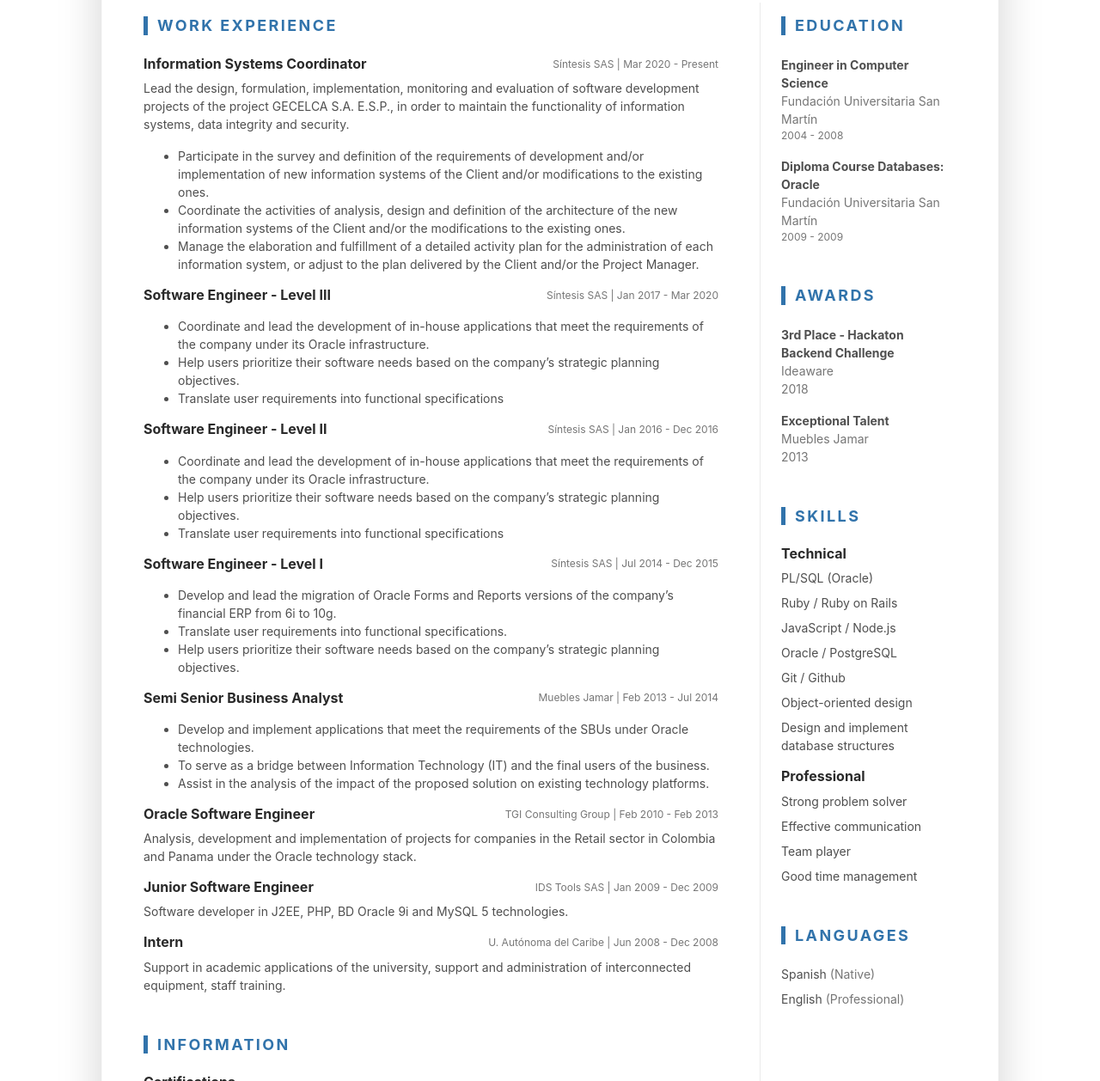
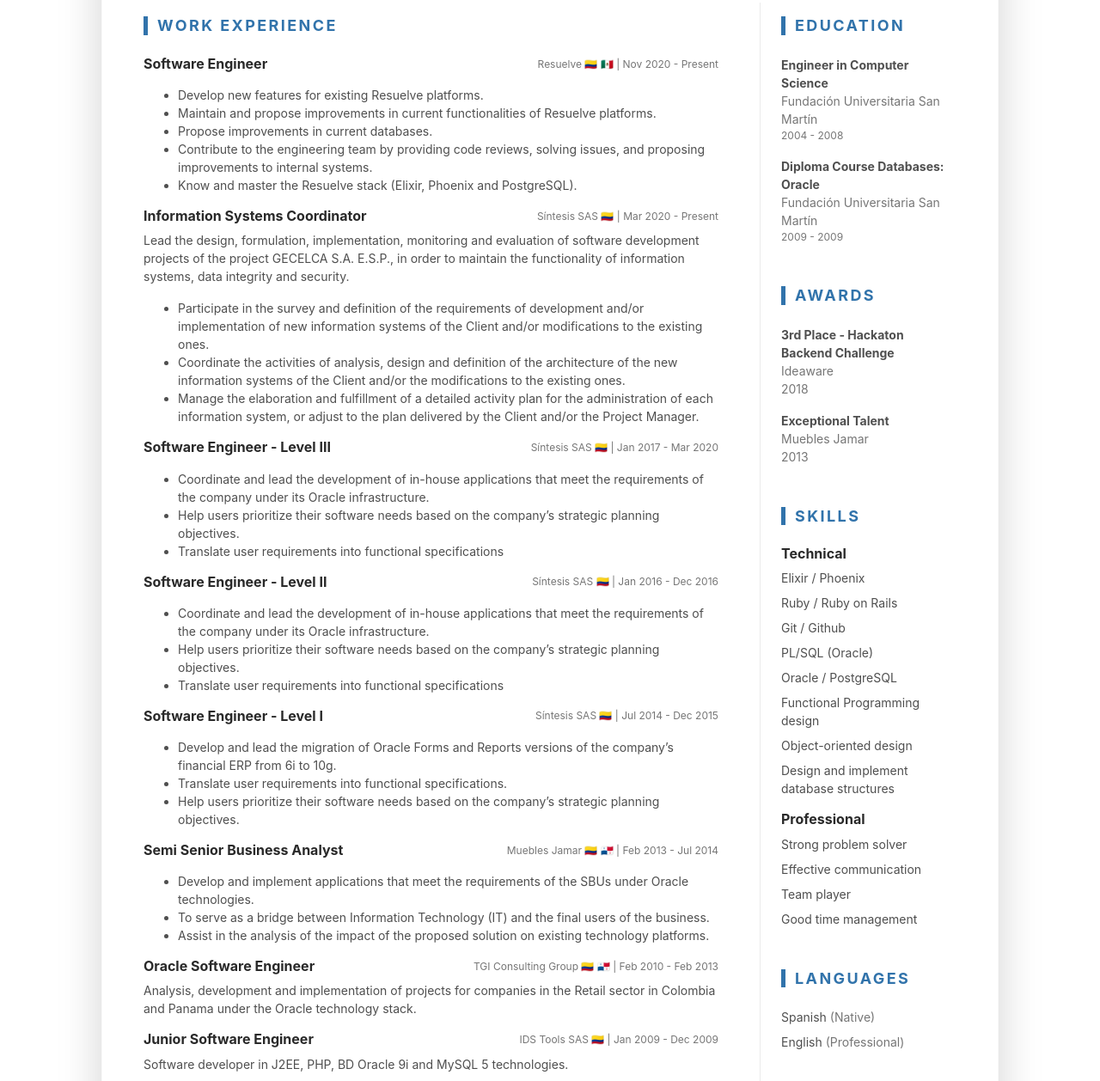
Before and after one commit to hackvan/hackvan.github.io, a plain HTML site: page index.html in a window 1280 px wide. Shown: the part 392-1650 px from the top of the page at 86% size. Drawn offline with Linux system fonts and the light colour scheme.

Commit message:
rebuilding site Thu Dec 24 11:25:56 -05 2020

```diff
--- a/index.html
+++ b/index.html
@@ -109,8 +109,31 @@
 
                                 <div class="item mb-3">
                                     <div class="item-heading row align-items-center mb-2">
+                                        <h4 class="item-title col-12 col-md-6 col-lg-6 mb-2 mb-md-0">Software Engineer</h4>
+                                        <div class="item-meta col-12 col-md-6 col-lg-6 text-muted text-left text-md-right">Resuelve 🇨🇴 🇲🇽 | Nov 2020 - Present</div>
+                                    </div>
+                                    <div class="item-content">
+                                        <p></p>
+                                        <ul class="resume-list">
+
+                                            <li>Develop new features for existing Resuelve platforms.</li>
+
+                                            <li>Maintain and propose improvements in current functionalities of Resuelve platforms.</li>
+
+                                            <li>Propose improvements in current databases.</li>
+
+                                            <li>Contribute to the engineering team by providing code reviews, solving issues, and proposing improvements to internal systems.</li>
+
+                                            <li>Know and master the Resuelve stack (Elixir, Phoenix and PostgreSQL).</li>
+
+                                        </ul>
+                                    </div>
+                                </div>
+
+                                <div class="item mb-3">
+                                    <div class="item-heading row align-items-center mb-2">
                                         <h4 class="item-title col-12 col-md-6 col-lg-6 mb-2 mb-md-0">Information Systems Coordinator</h4>
-                                        <div class="item-meta col-12 col-md-6 col-lg-6 text-muted text-left text-md-right">Síntesis SAS | Mar 2020 - Present</div>
+                                        <div class="item-meta col-12 col-md-6 col-lg-6 text-muted text-left text-md-right">Síntesis SAS 🇨🇴 | Mar 2020 - Present</div>
                                     </div>
                                     <div class="item-content">
                                         <p>Lead the design, formulation, implementation, monitoring and evaluation of software development projects of the project GECELCA S.A. E.S.P., in order to maintain the functionality of information systems, data integrity and security.</p>
@@ -129,7 +152,7 @@
                                 <div class="item mb-3">
                                     <div class="item-heading row align-items-center mb-2">
                                         <h4 class="item-title col-12 col-md-6 col-lg-6 mb-2 mb-md-0">Software Engineer - Level III</h4>
-                                        <div class="item-meta col-12 col-md-6 col-lg-6 text-muted text-left text-md-right">Síntesis SAS | Jan 2017 - Mar 2020</div>
+                                        <div class="item-meta col-12 col-md-6 col-lg-6 text-muted text-left text-md-right">Síntesis SAS 🇨🇴 | Jan 2017 - Mar 2020</div>
                                     </div>
                                     <div class="item-content">
                                         <p></p>
@@ -148,7 +171,7 @@
                                 <div class="item mb-3">
                                     <div class="item-heading row align-items-center mb-2">
                                         <h4 class="item-title col-12 col-md-6 col-lg-6 mb-2 mb-md-0">Software Engineer - Level II</h4>
-                                        <div class="item-meta col-12 col-md-6 col-lg-6 text-muted text-left text-md-right">Síntesis SAS | Jan 2016 - Dec 2016</div>
+                                        <div class="item-meta col-12 col-md-6 col-lg-6 text-muted text-left text-md-right">Síntesis SAS 🇨🇴 | Jan 2016 - Dec 2016</div>
                                     </div>
                                     <div class="item-content">
                                         <p></p>
@@ -167,7 +190,7 @@
                                 <div class="item mb-3">
                                     <div class="item-heading row align-items-center mb-2">
                                         <h4 class="item-title col-12 col-md-6 col-lg-6 mb-2 mb-md-0">Software Engineer - Level I</h4>
-                                        <div class="item-meta col-12 col-md-6 col-lg-6 text-muted text-left text-md-right">Síntesis SAS | Jul 2014 - Dec 2015</div>
+                                        <div class="item-meta col-12 col-md-6 col-lg-6 text-muted text-left text-md-right">Síntesis SAS 🇨🇴 | Jul 2014 - Dec 2015</div>
                                     </div>
                                     <div class="item-content">
                                         <p></p>
@@ -186,7 +209,7 @@
                                 <div class="item mb-3">
                                     <div class="item-heading row align-items-center mb-2">
                                         <h4 class="item-title col-12 col-md-6 col-lg-6 mb-2 mb-md-0">Semi Senior Business Analyst</h4>
-                                        <div class="item-meta col-12 col-md-6 col-lg-6 text-muted text-left text-md-right">Muebles Jamar | Feb 2013 - Jul 2014</div>
+                                        <div class="item-meta col-12 col-md-6 col-lg-6 text-muted text-left text-md-right">Muebles Jamar 🇨🇴 🇵🇦 | Feb 2013 - Jul 2014</div>
                                     </div>
                                     <div class="item-content">
                                         <p></p>
@@ -205,7 +228,7 @@
                                 <div class="item mb-3">
                                     <div class="item-heading row align-items-center mb-2">
                                         <h4 class="item-title col-12 col-md-6 col-lg-6 mb-2 mb-md-0">Oracle Software Engineer</h4>
-                                        <div class="item-meta col-12 col-md-6 col-lg-6 text-muted text-left text-md-right">TGI Consulting Group | Feb 2010 - Feb 2013</div>
+                                        <div class="item-meta col-12 col-md-6 col-lg-6 text-muted text-left text-md-right">TGI Consulting Group 🇨🇴 🇵🇦 | Feb 2010 - Feb 2013</div>
                                     </div>
                                     <div class="item-content">
                                         <p>Analysis, development and implementation of projects for companies in the Retail sector in Colombia and Panama under the Oracle technology stack.</p>
@@ -218,7 +241,7 @@
                                 <div class="item mb-3">
                                     <div class="item-heading row align-items-center mb-2">
                                         <h4 class="item-title col-12 col-md-6 col-lg-6 mb-2 mb-md-0">Junior Software Engineer</h4>
-                                        <div class="item-meta col-12 col-md-6 col-lg-6 text-muted text-left text-md-right">IDS Tools SAS | Jan 2009 - Dec 2009</div>
+                                        <div class="item-meta col-12 col-md-6 col-lg-6 text-muted text-left text-md-right">IDS Tools SAS 🇨🇴 | Jan 2009 - Dec 2009</div>
                                     </div>
                                     <div class="item-content">
                                         <p>Software developer in J2EE, PHP, BD Oracle 9i and MySQL 5 technologies.</p>
@@ -231,7 +254,7 @@
                                 <div class="item mb-3">
                                     <div class="item-heading row align-items-center mb-2">
                                         <h4 class="item-title col-12 col-md-6 col-lg-6 mb-2 mb-md-0">Intern</h4>
-                                        <div class="item-meta col-12 col-md-6 col-lg-6 text-muted text-left text-md-right">U. Autónoma del Caribe | Jun 2008 - Dec 2008</div>
+                                        <div class="item-meta col-12 col-md-6 col-lg-6 text-muted text-left text-md-right">U. Autónoma del Caribe 🇨🇴 | Jun 2008 - Dec 2008</div>
                                     </div>
                                     <div class="item-content">
                                         <p>Support in academic applications of the university, support and administration of interconnected equipment, staff training.</p>
@@ -349,15 +372,17 @@
                                     <h4 class="item-title">Technical</h4>
                                     <ul class="list-unstyled resume-skills-list">
 
-                                        <li class="mb-2">PL/SQL (Oracle)</li>
+                                        <li class="mb-2">Elixir / Phoenix</li>
 
                                         <li class="mb-2">Ruby / Ruby on Rails</li>
 
-                                        <li class="mb-2">JavaScript / Node.js</li>
+                                        <li class="mb-2">Git / Github</li>
+
+                                        <li class="mb-2">PL/SQL (Oracle)</li>
 
                                         <li class="mb-2">Oracle / PostgreSQL</li>
 
-                                        <li class="mb-2">Git / Github</li>
+                                        <li class="mb-2">Functional Programming design</li>
 
                                         <li class="mb-2">Object-oriented design</li>
 
```
